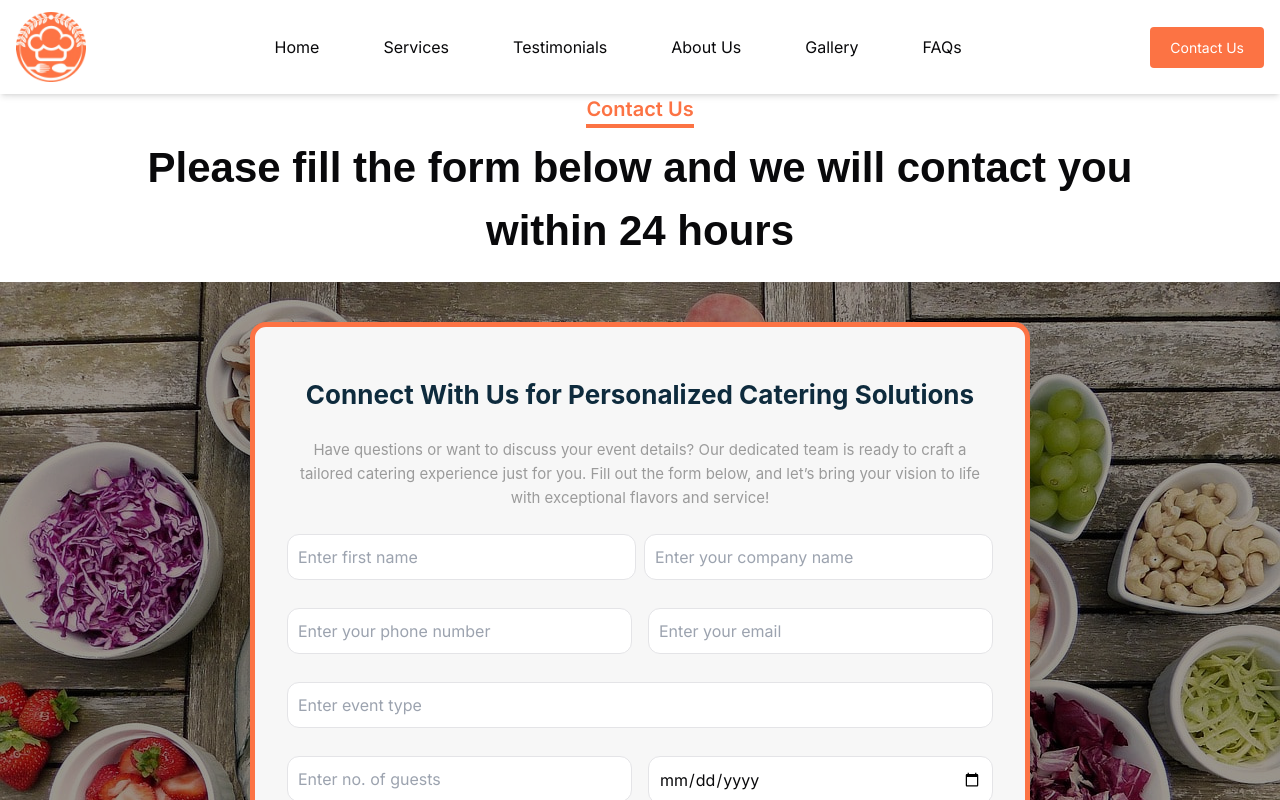
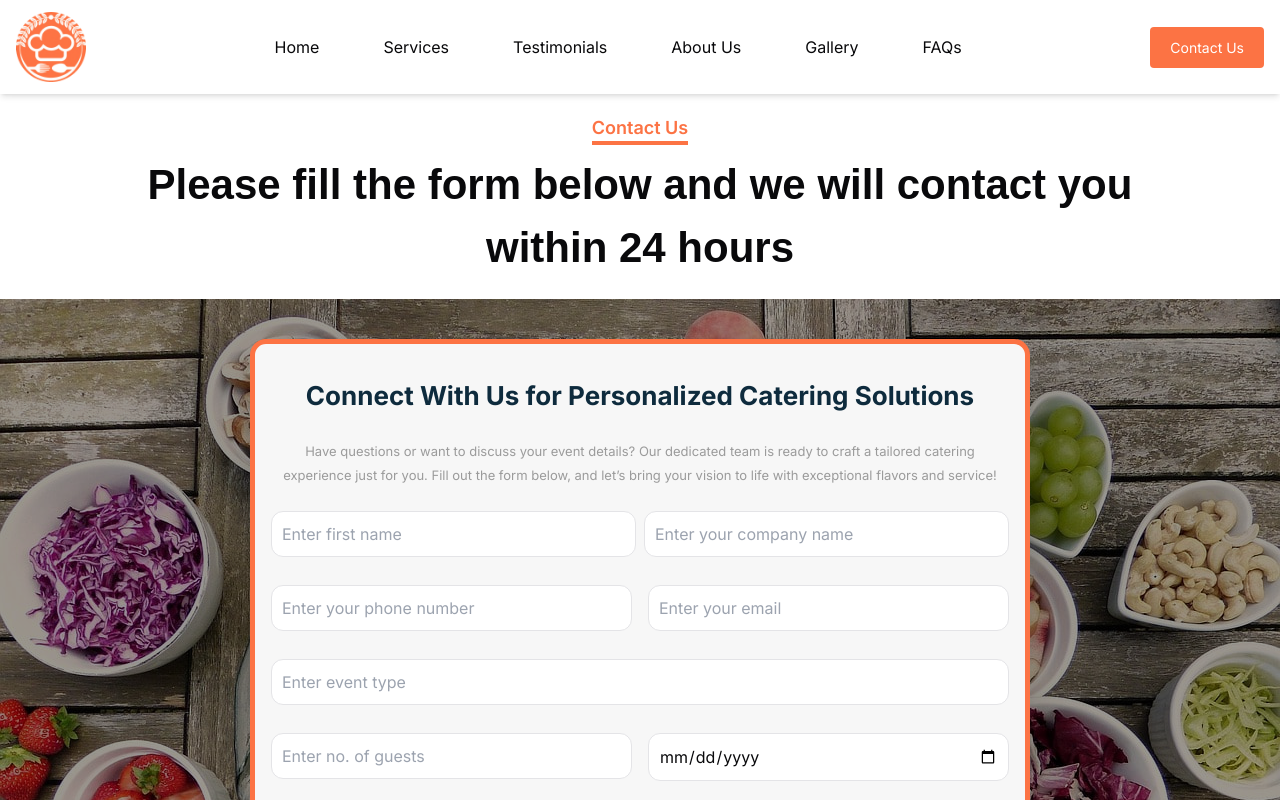
Before and after one commit to WebSparkInnovations/culinaryfusionkitchen, a Next.js app: page /contact-us in a window 1280 px wide. Shown: the top 800 px of the page. Built offline with nearby package versions, Linux system fonts and the light colour scheme.

Commit message:
finalize code

```diff
--- a/src/Components/Shared/ContactForm.jsx
+++ b/src/Components/Shared/ContactForm.jsx
@@ -9,7 +9,7 @@ const ContactForm = () => {
 
   const onSubmit = async (values) => {
     const mailHtml = `
-      <h2>Contact Form Submission</h2>
+      <h2>Contact Form Submission Details</h2>
       <p><strong>Name:</strong> ${values.name}</p>
       <p><strong>Company:</strong> ${values.company}</p>
       <p><strong>Phone:</strong> ${values.phone}</p>
--- /dev/null
+++ b/src/Views/HomePageView/contact.jsx
@@ -0,0 +1,49 @@
+"use client";
+import React from "react";
+import ContactForm from "../../Components/Shared/ContactForm";
+
+const Contact = () => {
+  return (
+    <div className="flex flex-col gap-5 mt-5 ">
+      <div className="w-full flex flex-col gap-2 items-center ">
+        <div className="border-b-[4px] max-w-max mx-auto border-[#fc7344]">
+          <p className="text-[18px] 2xl:text-[20px] text-center font-semibold text-[#fc7344]">
+            Contact Us
+          </p>
+        </div>
+
+        <div className="max-w-[1000px] w-full px-2 lg:px-0">
+          <h1 className="font-Poppins text-[27px] sm:text-[32px] md:text-[36px] text-center  xl:text-[42px] font-semibold">
+            Please fill the form below and we will contact you within 24 hours
+          </h1>
+        </div>
+      </div>
+      <div
+        className="flex bg-cover"
+        style={{ backgroundImage: `url("assets/images/formimage.jpg")` }}
+      >
+        <div className="bg-black/40 relative flex w-full">
+          <div className="container">
+            <div className="flex flex-col gap-8 lg:gap-14  lg:flex-row  py-10  justify-between">
+              <div className="xl:max-w-[780px] mx-auto border-[5px] border-[#fc7344] bg-[#f7f7f7] shadow-2xl rounded-2xl px-4 2xl:px-8 py-8 2xl:py-12 gap-6 w-full flex flex-col">
+                <h1 className="text-center text-[#0e2b3d] text-[20px] md:text-[22px] lg:text-[26px] font-bold">
+                  Connect With Us for Personalized Catering Solutions
+                </h1>
+                <p className="text-[#9b9b9b] text-[13px] 2xl:text-[15px] text-center md:leading-6">
+                  Have questions or want to discuss your event details? Our
+                  dedicated team is ready to craft a tailored catering
+                  experience just for you. Fill out the form below, and let’s
+                  bring your vision to life with exceptional flavors and
+                  service!
+                </p>
+                <ContactForm />
+              </div>
+            </div>
+          </div>
+        </div>
+      </div>
+    </div>
+  );
+};
+
+export default Contact;
--- a/src/app/contact-us/page.jsx
+++ b/src/app/contact-us/page.jsx
@@ -1,11 +1,11 @@
 
-import ContactUs from '@/Views/HomePageView/ContactUs'
+import Contact from '@/Views/HomePageView/contact'
 import React from 'react'
 
 const page = () => {
     return (
         <div>
-            <ContactUs />
+            <Contact />
         </div>
     )
 }
```
